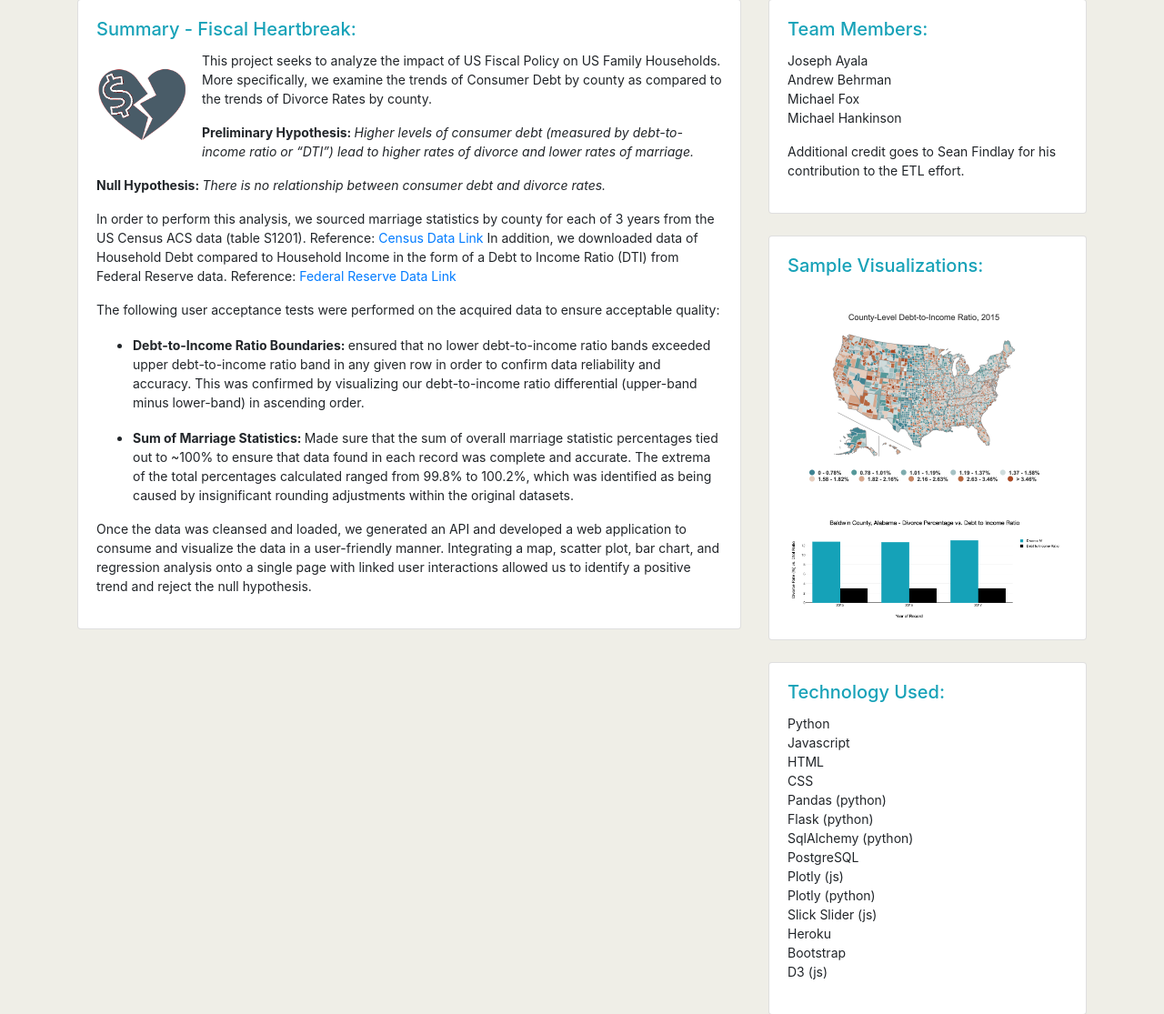
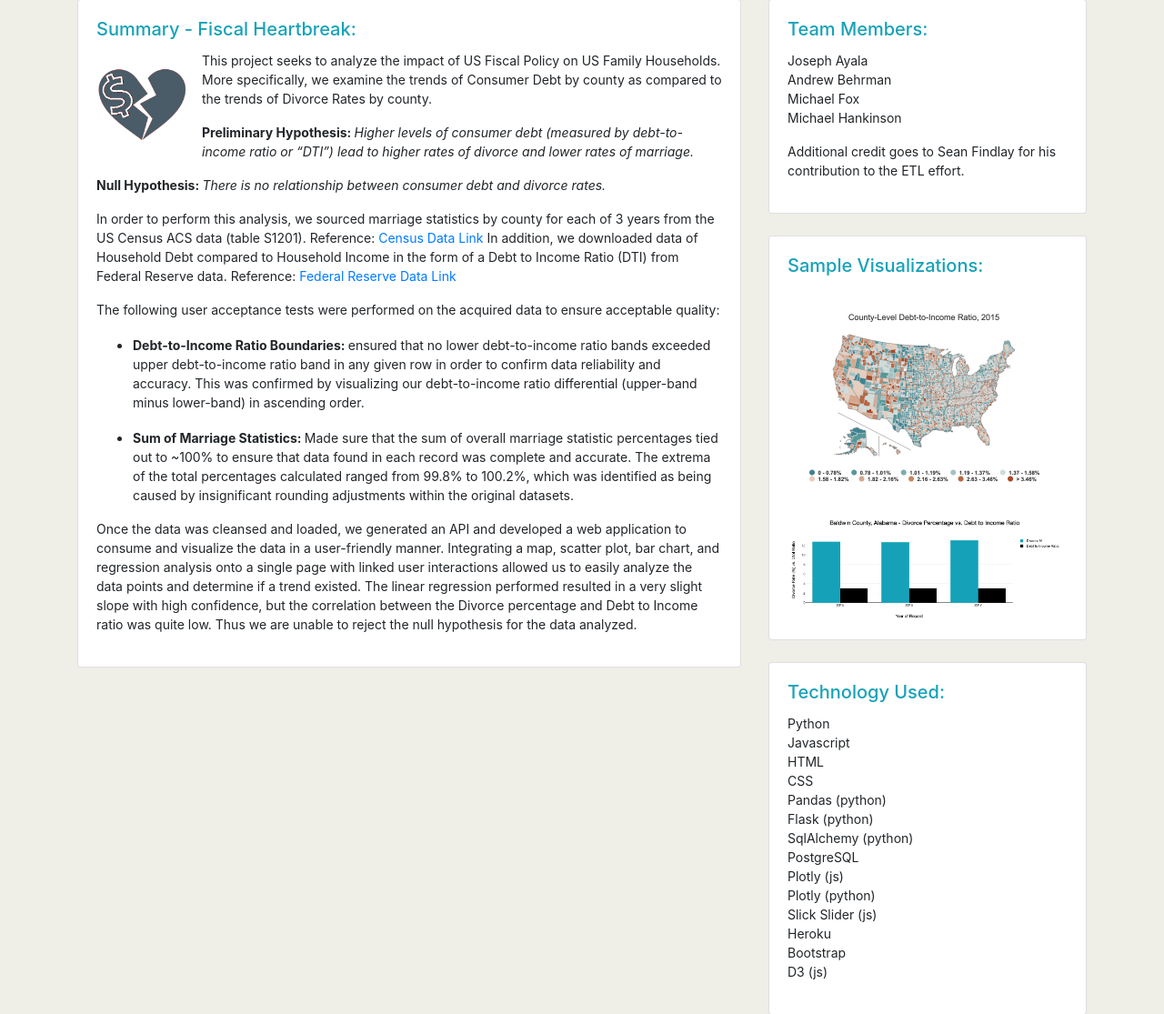
Before and after one commit to GTDataETL/FiscalHeartbreak2, a Flask app: page / in a window 1280 px wide. Shown: the part 89-1204 px from the top of the page at 91% size. Run offline with Flask 2, Linux system fonts and the light colour scheme; some libraries are stand-ins or nearby versions.

Commit message:
added correlation coefficient

```diff
--- a/fiscal-heartbreak/app.py
+++ b/fiscal-heartbreak/app.py
@@ -78,7 +78,8 @@ def StatRetrieval(year):
     slope, intercept, r_value, p_value, std_err = stats.linregress(x, y)
 
     # store results into dictionary and return
-    stat_summary = {"slope":slope, "intercept":intercept, "R_squared":r_value**2, "P_value":p_value}
+    stat_summary = {"slope":slope, "intercept":intercept, "R_value": r_value, "R_squared":r_value**2, "P_value":p_value}
+    print(f'r_value: {r_value}')
 
     session.close()
 
--- a/fiscal-heartbreak/static/js/appJA.js
+++ b/fiscal-heartbreak/static/js/appJA.js
@@ -26,6 +26,7 @@ function buildScatter(arg_year) {
             d3.select('#slope').html(slope);
             d3.select('#intercept').html(intercept);
             d3.select('#p-value').html(data.P_value);
+            d3.select('#r-squared').html(data.R_squared);
 
             var trace1 = {
                 x: diRatio,
--- a/fiscal-heartbreak/templates/index.html
+++ b/fiscal-heartbreak/templates/index.html
@@ -90,7 +90,9 @@
                   <p>Once the data was cleansed and loaded, we generated an API and developed a web application to consume
                     and visualize the data in a user-friendly manner.  Integrating a map, scatter plot, bar chart, and regression
                     analysis onto
-                    a single page with linked user interactions allowed us to identify a positive trend and reject the null hypothesis.
+                    a single page with linked user interactions allowed us to easily analyze the data points and determine if a trend existed.
+                    The linear regression performed resulted in a very slight slope with high confidence, but the correlation between the Divorce percentage
+                    and Debt to Income ratio was quite low.  Thus we are unable to reject the null hypothesis for the data analyzed.
                   </p>
                 </div>
             </div>
--- a/fiscal-heartbreak/templates/viz.html
+++ b/fiscal-heartbreak/templates/viz.html
@@ -103,8 +103,12 @@
                         <td id="intercept"></td>
                       </tr>
                       <tr>
-                        <th scope="row">p-value</td>
+                        <th scope="row">p-value (slope)</td>
                         <td id="p-value"></td>
+                      </tr>
+                      <tr>
+                        <th scope="row">r-squared</td>
+                        <td id="r-squared"></td>
                       </tr>
                     </table>
                   </div>
```
Also changed, not shown: 1 other file.
